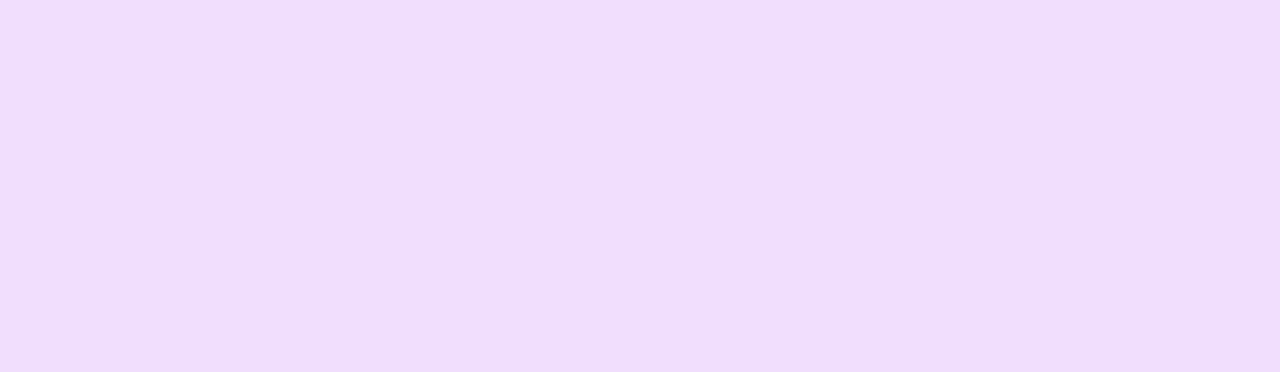
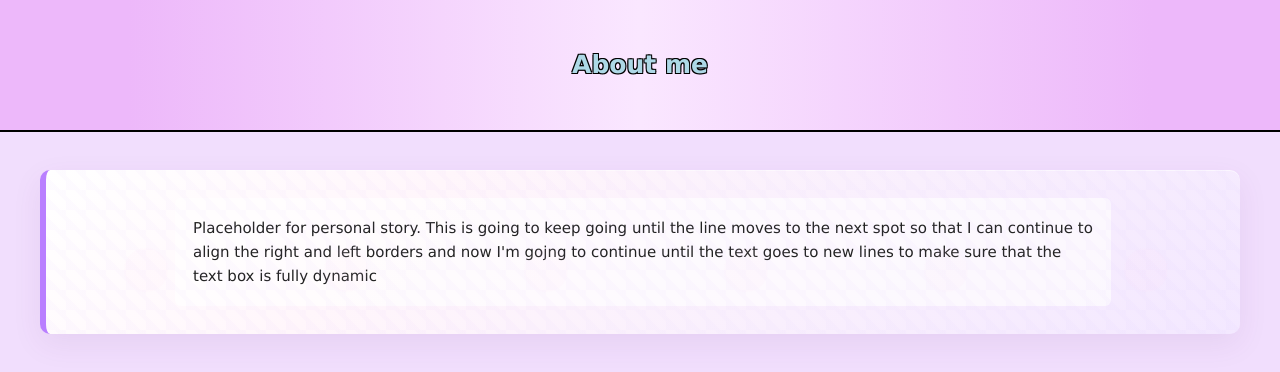
Before and after one commit to shawns-spaghetti/Personal-Website, a plain HTML site: page aboutMe.html in a window 1280 px wide. Drawn offline with Linux system fonts and the light colour scheme.

Commit message:
fifth commit with about me edits

```diff
--- a/aboutMe.html
+++ b/aboutMe.html
@@ -1,3 +1,24 @@
 <html style="background-color: rgba(238, 213, 253, 0.779)">
-
+    <head>
+        <link rel = "stylesheet" href = "configurations.css">
+    </head>
+    <!------------------------------------------------------------->
+    <!------------------------------------------------------------->
+    <!------------------------------------------------------------->
+    <body>
+        <div class = "topstrip">
+            <div class = "topBar">
+                About me
+            </div>
+        </div>
+        <div class = "personalStoryBackground">
+            <div class = "personalStoryText">
+                Placeholder for personal story. This is going to keep going
+                until the line moves to the next spot so that I can continue to
+                align the right and left borders and now I'm gojng to continue
+                until the text goes to new lines to make sure that the text box
+                is fully dynamic
+            </div>
+        </div>
+    </body>
 </html>
--- a/configurations.css
+++ b/configurations.css
@@ -1,7 +1,9 @@
+/* general configurations */
 *{margin:0; padding:0}
 .topStrip{
     width: 100%;
     background-color:rgb(237, 184, 250);
+    outline: 2px solid black;
 }
 #grad1{
         background-image: linear-gradient(to right,rgb(241, 205, 250),rgb(237, 184, 250));
@@ -14,10 +16,12 @@
     background-image: linear-gradient(to right,rgb(237, 184, 250), rgb(250, 231, 255),rgb(237, 184, 250));
     /*background-color: rgb(241, 205, 250);*/
     text-align: center;
-    line-height: 400%;
+    padding-top: 50px;
+    color: lightblue;
+    text-shadow: -1px -1px black, 1px -1px black, 1px 1px black, -1px 1px black;
     font-family:Verdana, Geneva, Tahoma, sans-serif;
     font-weight:bold;
-    font-size: 20;
+    font-size: 25;
     /*this text kind of breaks if the window is too small*/
 }
 .quarterButton{
@@ -29,3 +33,35 @@
     text-align: center;
     line-height: 200%;
 }
+
+/* configurations for about me page */
+.personalStoryBackground{
+    position: relative;
+    margin: 40px;
+    padding: 28px;
+    border-radius: 10px;
+    overflow: hidden;
+    background: linear-gradient(135deg, #ffffff 0%, #fff6fb 30%, #f3e8ff 100%);
+    box-shadow: 0 10px 30px rgba(100, 50, 120, 0.08), inset 0 1px 0 rgba(255,255,255,0.6);
+    border-left: 6px solid rgba(179, 116, 255, 0.9);
+}
+
+.personalStoryBackground::before{
+    content: "";
+    position: absolute;
+    inset: 0;
+    background-image: radial-gradient(rgba(255,210,240,0.06) 15%, transparent 16%), repeating-linear-gradient(45deg, rgba(200,160,255,0.04) 0 10px, transparent 10px 20px);
+    background-size: 200px 200px, 20px 20px;
+    pointer-events: none;
+}
+.personalStoryText{
+    max-width: 900px;
+    margin: 0 auto;
+    font-family: Verdana, Geneva, Tahoma, sans-serif;
+    font-size: 15px;
+    line-height: 1.6;
+    color: #222;
+    background: rgba(255,255,255,0.65);
+    padding: 18px;
+    border-radius: 6px;
+}
```
